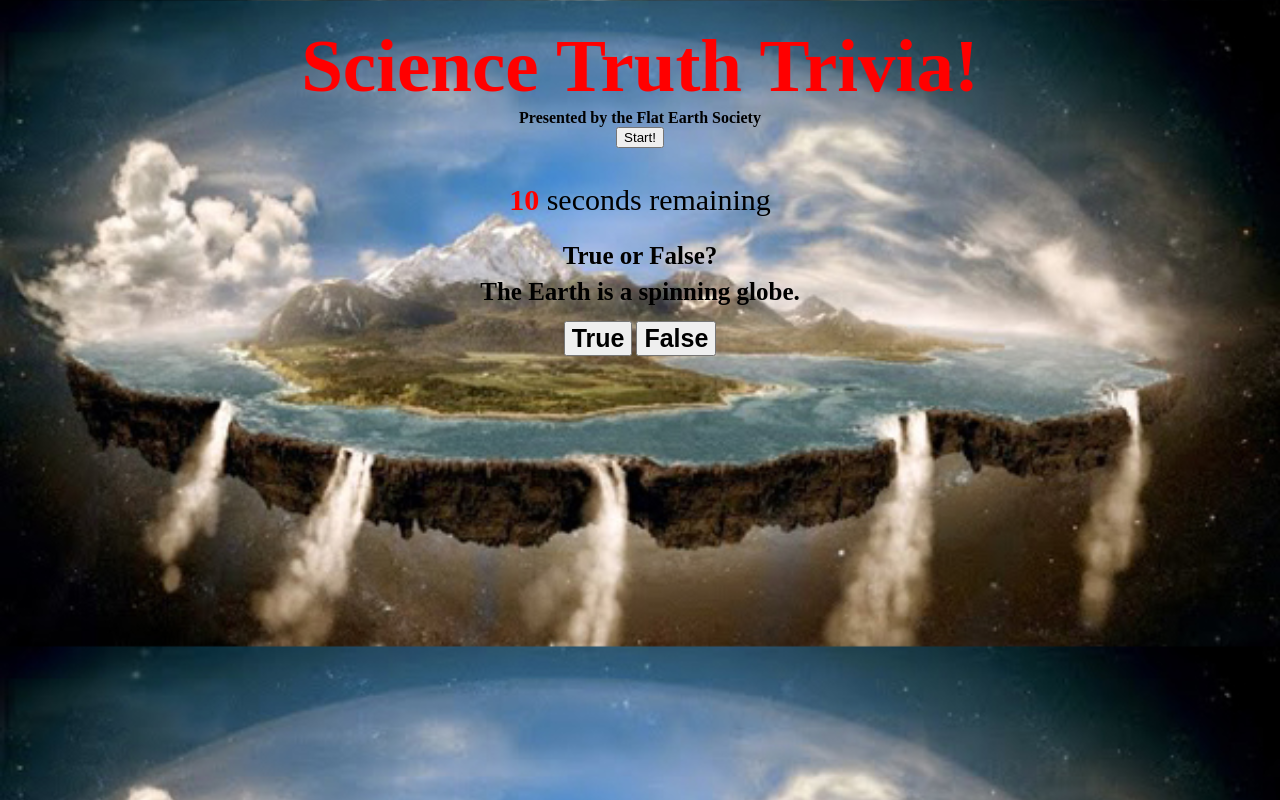
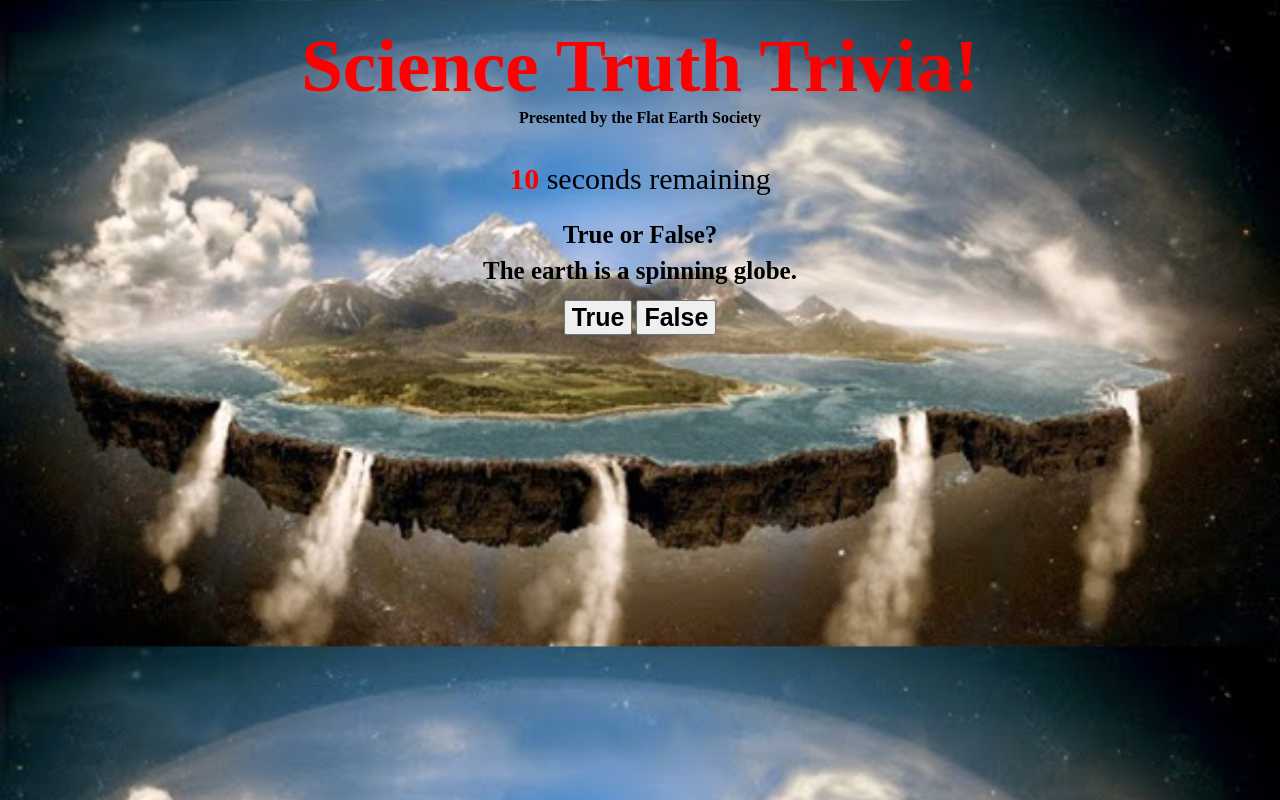
Before and after one commit to jeremygruhlkey/TriviaGame, a plain HTML site: page index.html in a window 1280 px wide. Both pictures are taken after a click on the button "Start!". Drawn offline with nearby package versions, Linux system fonts and the light colour scheme.

Commit message:
Start button works, prints question to html from array
that's it so far

```diff
--- a/assets/css/style.css
+++ b/assets/css/style.css
@@ -3,23 +3,42 @@ body {
     background-size: 100%;
 }
 
+.start {
+    height: 40px;
+    width: 100px;
+    /* display: flex;
+    flex-direction: row;
+    justify-content: center; */
+    /* align-items: center; */
+
+}
+
+.hide {
+    display: none;
+
+}
 .game-box {
     display: flex;
     justify-content: center;
     align-items: center;
     flex-direction: column;
-    /* color: red; */
+    display: none;
 }
 
+.unhide {
+    display: flex;
+}
 .title {
-   margin-top: 15px;
-   font-weight: bold;
-   font-size: 75px;
-   color: red;
+
+    margin-top: 15px;
+    font-weight: bold;
+    font-size: 75px;
+    color: red;
 }
 
 .sub-title {
     font-weight: bold;
+
 }
 
 #remaining {
@@ -28,6 +47,7 @@ body {
     font-size: 30px;
     font-weight: bold;
 
+
 }
 
 .countdown {
@@ -35,17 +55,20 @@ body {
     margin-top: 35px;
     font-size: 30px;
     font-weight: normal;
+
 }
 
 .true-false {
     margin-top: 25px;
     font-size: 25px;
     font-weight: bold;
+
 }
 .questions {
     margin-top: 8px;
     font-size: 25px;
     font-weight: bold;
+
 
 }
 
@@ -53,10 +76,12 @@ body {
     margin-top: 15px;
     font-weight: bold;
     font-size: 25px;
+
 }
 
 #false {
     margin-top: 15px;
     font-weight: bold;
     font-size: 25px;
+
 }
--- a/assets/javascript/app.js
+++ b/assets/javascript/app.js
@@ -1,20 +1,40 @@
 $(document).ready(function(){
 
-    var questions = [
+    var questionSet = [
         globe = {
             question: "The earth is a spinning globe.",
-            correct: "false"
+            correct: "false",
+            rightText: "Correct! The Earth as globe is myth! It's actually flat!",
+            wrongText: "Wrong, you sheep! It's flat! NASA is lying to you!"
         },
 
         gravity = {
             question: "Gravity holds things to the earth.",
-            correct: "false"
+            correct: "false",
+            rightText: "Correct! The flat Earth accelerates upward forcing you into it!",
+            wrongText: "WRONG!! Gravity is a lie. Earth accelerates upward forcing you into it."
         }
 
-    ]
+    ];
 
-    $(".choice").click(function() {
+    var wrongAnswers = 0;
+    var rightAnswers = 0;
+    var arrayPosition = 0;
+    var currentQuestion;
 
+    $(".start").click(function() {
+        $(".start").addClass("hide");
+        $(".game-box").addClass("unhide");
+        makeGuess();
 
     });
+
+    function makeGuess(){
+        currentQuestion = questionSet[arrayPosition].question;
+        console.log(currentQuestion)
+        $(".questions").html(currentQuestion);
+        $(".option").click(function() {
+
+        });
+    };
 });
--- a/index.html
+++ b/index.html
@@ -6,23 +6,26 @@
     <title>Trivia Game</title>
     <script src="https://cdnjs.cloudflare.com/ajax/libs/jquery/3.2.1/jquery.min.js"></script>
 
-    <link rel="stylesheet" type="text/css" href="assets/css/reset.css">
+    <!-- <link rel="stylesheet" type="text/css" href="assets/css/reset.css"> -->
     <link rel="stylesheet" type="text/css" href="assets/css/style.css">
 
 </head>
  <body>
+        <button class = "start">Start!</button>
         <div class = "game-box">
             <div class = "title" class = "in-game-box">Science Truth Trivia!</div>
             <div class = "sub-title" class = "in-game-box">Presented by the Flat Earth Society</div>
-            <button class = "start">Start!</button>
-            <div id = "remaining">10<span class = "countdown"> seconds remaining</span></div>
-            <div class = "true-false">True or False?</div>
-            <div class = "questions">The Earth is a spinning globe.</div>
-            <div class = "answer-box">
-                <button id = "true">True</button>
-                <button id = "false">False</button>
+
+            <div id = "remaining" class = "in-game-box">10<span class = "countdown"> seconds remaining</span></div>
+            <div class = "true-false" class = "in-game-box">True or False?</div>
+            <div class = "questions" class = "in-game-box">questions go here</div>
+            <div class = "answer-box" class = "in-game-box">
+                <button class = "option" id = "true">True</button>
+                <button class = "option" id = "false">False</button>
             </div>
         </div>
+
+
 
 
 
```
